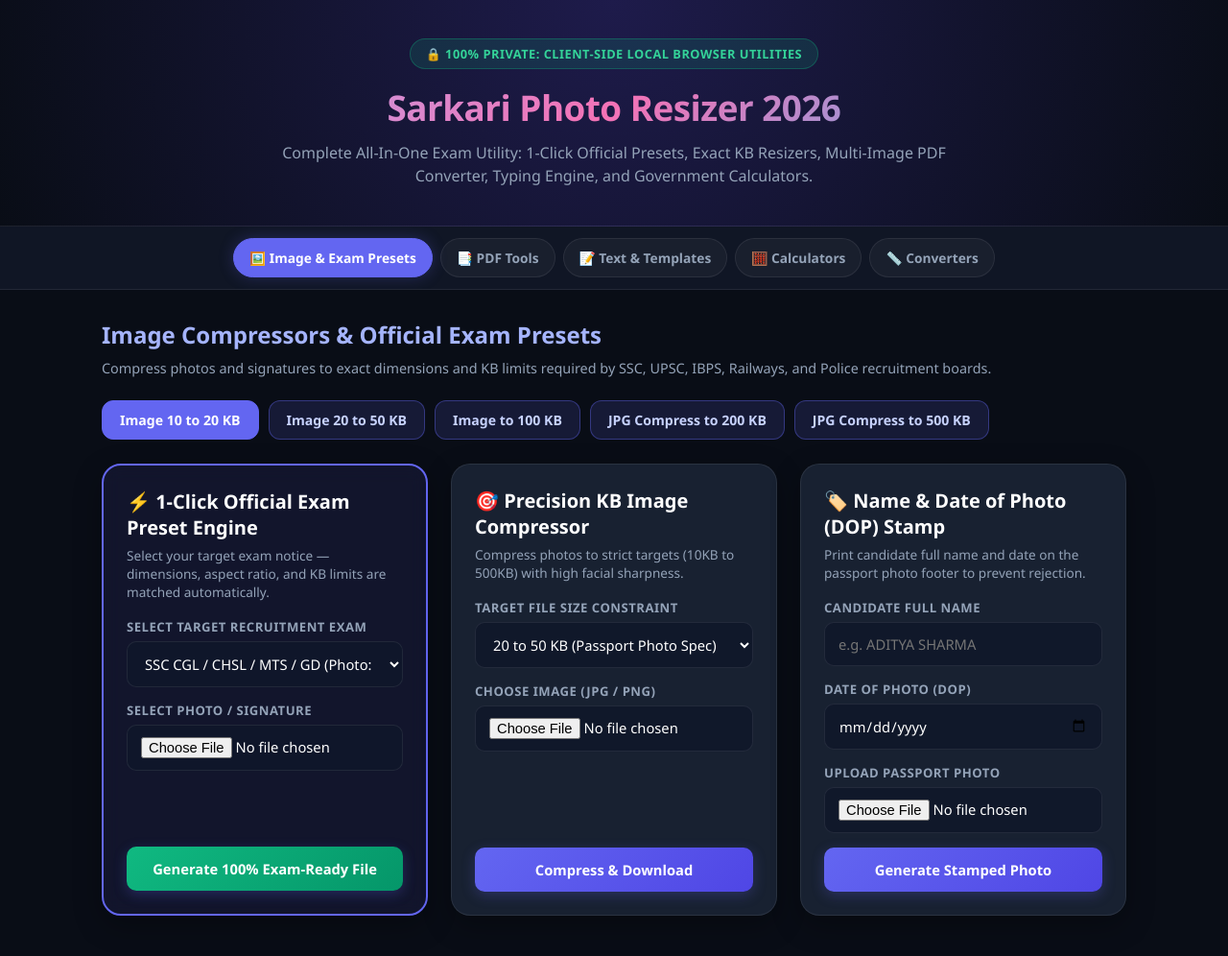
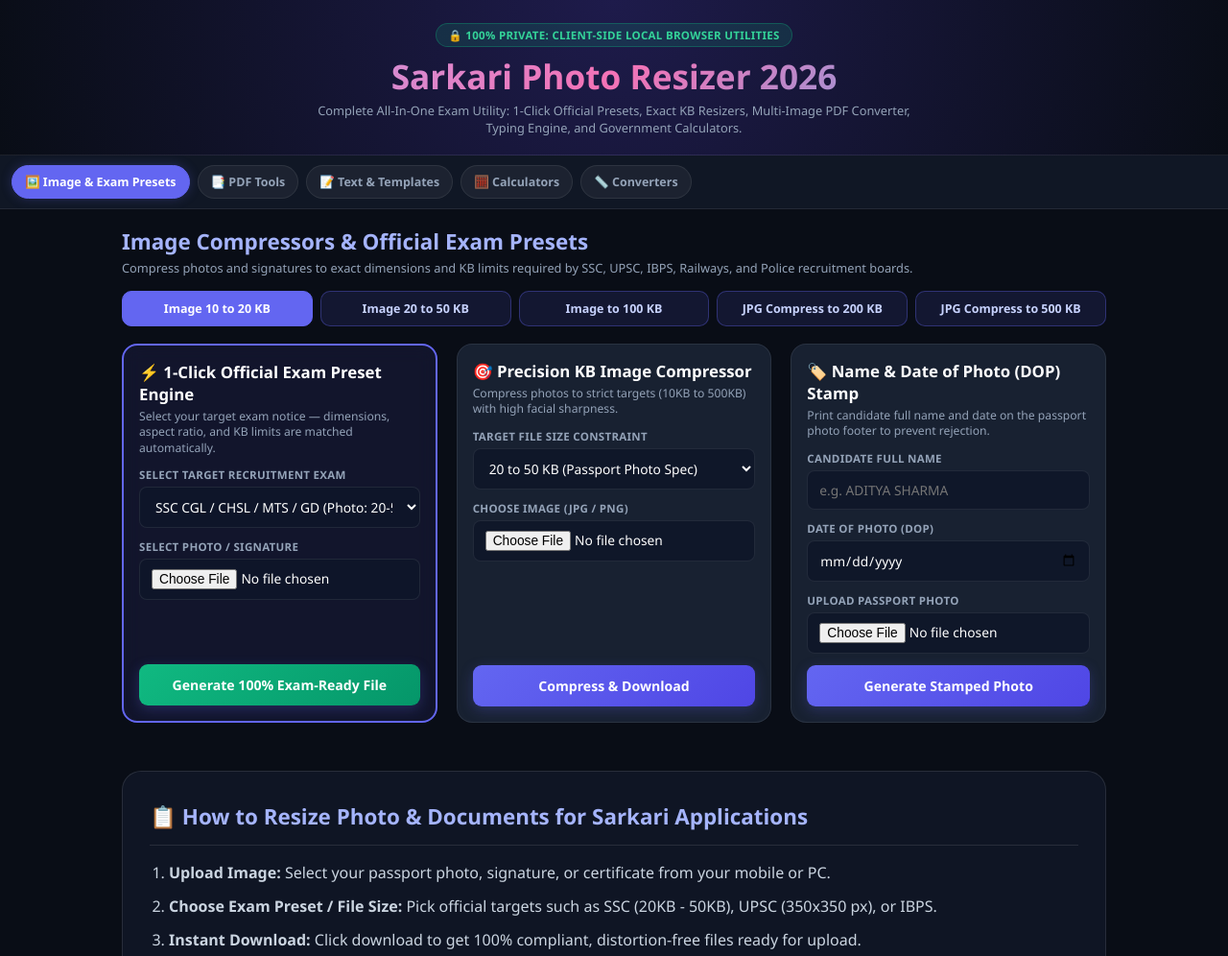
Before and after one commit to sarkari-tools-hub/sarkari-photo-resizer, a plain HTML site: page index.html in a window 1280 px wide. Shown: the top 996 px of the page at 96% size. Drawn offline with nearby package versions, Linux system fonts and the light colour scheme.

Commit message:
Add files via upload

```diff
--- a/index.html
+++ b/index.html
@@ -30,12 +30,12 @@
   }
 
   * { box-sizing: border-box; margin: 0; padding: 0; font-family: 'Segoe UI', system-ui, -apple-system, sans-serif; }
-    body { background: var(--bg); color: var(--text); min-height: 100vh; padding-bottom: 80px; }
+  body { background: var(--bg); color: var(--text); min-height: 100vh; padding-bottom: 70px; }
 
-    /* Header */
+  /* Compact Adaptive Header */
   header {
     background: radial-gradient(circle at top, #1e1b4b 0%, #090d16 100%);
-      padding: 40px 20px;
+    padding: 24px 14px 18px 14px;
     text-align: center;
     border-bottom: 1px solid var(--border);
   }
@@ -44,113 +44,127 @@
     background: rgba(16, 185, 129, 0.15);
     color: #34d399;
     border: 1px solid rgba(16, 185, 129, 0.3);
-      padding: 6px 16px;
+    padding: 4px 12px;
     border-radius: 999px;
-      font-size: 0.8rem;
+    font-size: 0.72rem;
     font-weight: 700;
-      margin-bottom: 15px;
-      letter-spacing: 0.5px;
+    margin-bottom: 8px;
+    letter-spacing: 0.3px;
   }
   header h1 {
-      font-size: 2.3rem;
+    font-size: 1.55rem;
     font-weight: 900;
-      letter-spacing: -0.5px;
+    line-height: 1.25;
     background: linear-gradient(135deg, #a5b4fc, #f472b6, #38bdf8);
     -webkit-background-clip: text;
     -webkit-text-fill-color: transparent;
   }
-    header p { color: var(--text-dim); margin-top: 10px; font-size: 1rem; max-width: 750px; margin-inline: auto; line-height: 1.5; }
+  header p { color: var(--text-dim); margin-top: 6px; font-size: 0.8rem; line-height: 1.4; max-width: 650px; margin-inline: auto; }
 
-    /* Sticky Navigation Bar */
+  /* Smooth Touch-Scroll Nav Bar */
   .nav-wrapper {
     position: sticky;
     top: 0;
     z-index: 1000;
-      background: rgba(17, 24, 39, 0.94);
+    background: rgba(17, 24, 39, 0.96);
     backdrop-filter: blur(14px);
     border-bottom: 1px solid var(--border);
-      padding: 12px 10px;
+    padding: 10px 12px;
     display: flex;
-      justify-content: center;
     gap: 8px;
     overflow-x: auto;
+    scrollbar-width: none;
+    -webkit-overflow-scrolling: touch;
   }
+  .nav-wrapper::-webkit-scrollbar { display: none; }
+
   .nav-btn {
-      background: rgba(255, 255, 255, 0.04);
+    background: rgba(255, 255, 255, 0.05);
     border: 1px solid var(--border);
     color: var(--text-dim);
-      padding: 10px 16px;
+    padding: 8px 13px;
     border-radius: 999px;
-      font-size: 0.86rem;
+    font-size: 0.78rem;
     font-weight: 600;
     cursor: pointer;
     white-space: nowrap;
+    flex-shrink: 0;
     transition: all 0.2s ease;
   }
   .nav-btn:hover, .nav-btn.active {
     background: var(--primary);
     color: #fff;
     border-color: var(--primary);
-      box-shadow: 0 0 16px var(--glow);
+    box-shadow: 0 0 12px var(--glow);
   }
 
-    /* Container & Tool Groups */
-    .container { max-width: 1100px; margin: 30px auto; padding: 0 16px; }
+  /* Main Container */
+  .container { max-width: 1050px; margin: 18px auto; padding: 0 12px; }
   .tool-group { display: none; }
-    .tool-group.active { display: block; animation: slideUp 0.3s ease-out; }
-    @keyframes slideUp { from { opacity: 0; transform: translateY(8px); } to { opacity: 1; transform: translateY(0); } }
+  .tool-group.active { display: block; animation: slideUp 0.25s ease-out; }
+  @keyframes slideUp { from { opacity: 0; transform: translateY(6px); } to { opacity: 1; transform: translateY(0); } }
 
-    .section-title { font-size: 1.5rem; font-weight: 800; color: #a5b4fc; margin-bottom: 8px; }
-    .section-intro { font-size: 0.9rem; color: var(--text-dim); margin-bottom: 22px; line-height: 1.5; }
+  .section-title { font-size: 1.2rem; font-weight: 800; color: #a5b4fc; margin-bottom: 4px; }
+  .section-intro { font-size: 0.8rem; color: var(--text-dim); margin-bottom: 14px; line-height: 1.4; }
 
-    /* Quick Preset Buttons Bar */
-    .quick-bar { display: flex; flex-wrap: wrap; gap: 10px; margin-bottom: 25px; }
+  /* Auto-Fitting Quick Preset Buttons */
+  .quick-bar {
+    display: grid;
+    grid-template-columns: repeat(auto-fit, minmax(130px, 1fr));
+    gap: 8px;
+    margin-bottom: 18px;
+  }
   .quick-pill {
-      background: rgba(99, 102, 241, 0.15);
-      border: 1px solid rgba(99, 102, 241, 0.4);
+    background: rgba(99, 102, 241, 0.12);
+    border: 1px solid rgba(99, 102, 241, 0.35);
     color: #c7d2fe;
-      padding: 10px 18px;
-      border-radius: 12px;
-      font-size: 0.88rem;
+    padding: 9px 8px;
+    border-radius: 10px;
+    font-size: 0.78rem;
     font-weight: 600;
+    text-align: center;
     cursor: pointer;
     transition: all 0.2s;
   }
-    .quick-pill:hover, .quick-pill.selected {
+  .quick-pill.selected, .quick-pill:hover {
     background: var(--primary);
     color: #fff;
     border-color: var(--primary);
   }
 
-    /* Grid Layout & Cards */
-    .grid { display: grid; grid-template-columns: repeat(auto-fit, minmax(320px, 1fr)); gap: 24px; }
+  /* Flexible Grid for Cards */
+  .grid { display: grid; grid-template-columns: 1fr; gap: 16px; }
+  @media (min-width: 768px) {
+    .grid { grid-template-columns: repeat(auto-fit, minmax(320px, 1fr)); gap: 20px; }
+    header h1 { font-size: 2.2rem; }
+    .section-title { font-size: 1.4rem; }
+  }
+
   .card {
     background: var(--card-bg);
     border: 1px solid var(--border);
-      border-radius: 20px;
-      padding: 24px;
+    border-radius: 16px;
+    padding: 16px;
     backdrop-filter: blur(10px);
-      box-shadow: 0 10px 30px rgba(0, 0, 0, 0.3);
     display: flex;
     flex-direction: column;
     justify-content: space-between;
   }
-    .card h2 { font-size: 1.25rem; font-weight: 700; color: #fff; margin-bottom: 6px; }
-    .card p.desc { font-size: 0.85rem; color: var(--text-dim); margin-bottom: 18px; line-height: 1.4; }
+  .card h2 { font-size: 1.05rem; font-weight: 700; color: #fff; margin-bottom: 4px; }
+  .card p.desc { font-size: 0.76rem; color: var(--text-dim); margin-bottom: 12px; line-height: 1.35; }
 
   /* Form Elements */
-    .field { margin-bottom: 15px; }
-    label { display: block; font-size: 0.82rem; font-weight: 600; color: var(--text-dim); margin-bottom: 6px; text-transform: uppercase; letter-spacing: 0.5px; }
+  .field { margin-bottom: 12px; }
+  label { display: block; font-size: 0.72rem; font-weight: 600; color: var(--text-dim); margin-bottom: 5px; text-transform: uppercase; letter-spacing: 0.3px; }
   input, select, textarea {
     width: 100%;
-      background: rgba(15, 23, 42, 0.8);
+    background: rgba(15, 23, 42, 0.85);
     border: 1px solid var(--border);
-      padding: 12px 14px;
-      border-radius: 10px;
+    padding: 10px 12px;
+    border-radius: 8px;
     color: #fff;
-      font-size: 0.92rem;
+    font-size: 0.86rem;
     outline: none;
-      transition: border-color 0.2s;
   }
   input:focus, select:focus, textarea:focus { border-color: var(--primary); }
 
@@ -160,48 +174,40 @@
     background: linear-gradient(135deg, var(--primary), var(--primary-dark));
     color: #fff;
     border: none;
-      padding: 13px 20px;
-      border-radius: 10px;
+    padding: 12px 16px;
+    border-radius: 9px;
     font-weight: 700;
-      font-size: 0.92rem;
+    font-size: 0.88rem;
     cursor: pointer;
-      transition: opacity 0.2s, transform 0.1s;
     box-shadow: 0 4px 14px var(--glow);
   }
-    .btn:hover { opacity: 0.95; }
-    .btn:active { transform: scale(0.98); }
 
-    /* Output Displays */
   .output-box {
-      margin-top: 16px;
-      padding: 16px;
+    margin-top: 12px;
+    padding: 12px;
     background: rgba(16, 185, 129, 0.08);
     border: 1px solid rgba(16, 185, 129, 0.25);
-      border-radius: 10px;
+    border-radius: 8px;
     display: none;
-      font-size: 0.9rem;
-      line-height: 1.5;
+    font-size: 0.84rem;
+    line-height: 1.45;
   }
   .output-box a.dl-link {
     display: inline-block;
-      margin-top: 10px;
+    margin-top: 8px;
     background: var(--success);
     color: #fff;
     text-decoration: none;
-      padding: 9px 18px;
-      border-radius: 8px;
+    padding: 8px 14px;
+    border-radius: 6px;
     font-weight: 700;
-      font-size: 0.88rem;
+    font-size: 0.82rem;
   }
 
-    /* Print Template for Bio-Data / Resume */
-    @media print {
-      body * { visibility: hidden; }
-      #printableArea, #printableArea * { visibility: visible; }
-      #printableArea { position: absolute; left: 0; top: 0; width: 100%; color: #000; background: #fff; padding: 20px; }
-    }
+  /* Responsive SEO Table */
+  table { width: 100%; min-width: 500px; border-collapse: collapse; }
 
-    footer { text-align: center; color: var(--text-dim); font-size: 0.85rem; margin-top: 50px; }
+  footer { text-align: center; color: var(--text-dim); font-size: 0.8rem; margin-top: 35px; }
 </style>
 </head>
 <body>
```
Lines whose indentation alone changed are shown as unchanged.
